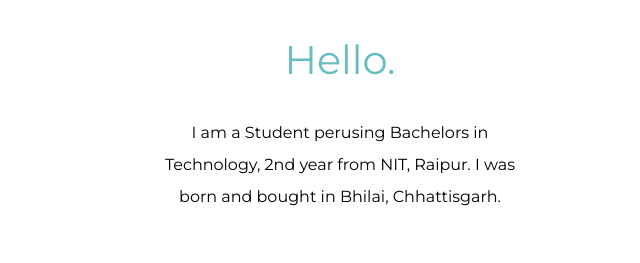
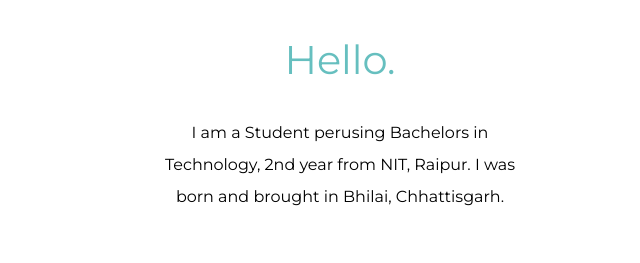
Before and after one commit to MayankParkar/CV, a plain HTML site: page index.html in a window 1280 px wide. Shown: the part 1201-1464 px from the top of the page, 300-940 px from the left. Drawn offline with Linux system fonts and the light colour scheme.

Commit message:
Update index.html

```diff
--- a/index.html
+++ b/index.html
@@ -27,7 +27,7 @@
         <h2>Hello.</h2>
         <p class="intro">
           I am a Student perusing Bachelors in Technology, 2nd year from NIT,
-          Raipur. I was born and bought in Bhilai, Chhattisgarh.
+          Raipur. I was born and brought in Bhilai, Chhattisgarh.
         </p>
       </div>
       <hr />
```
